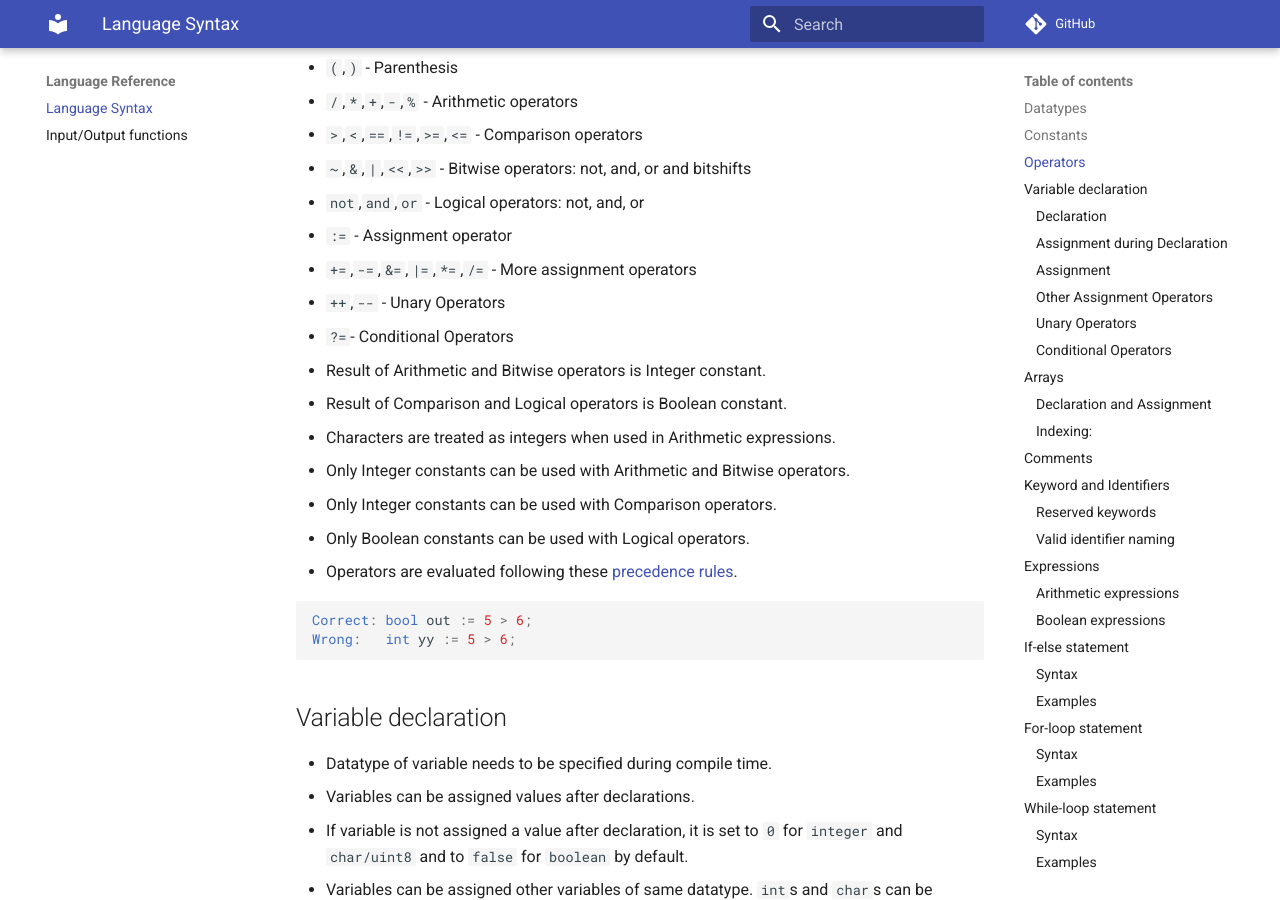
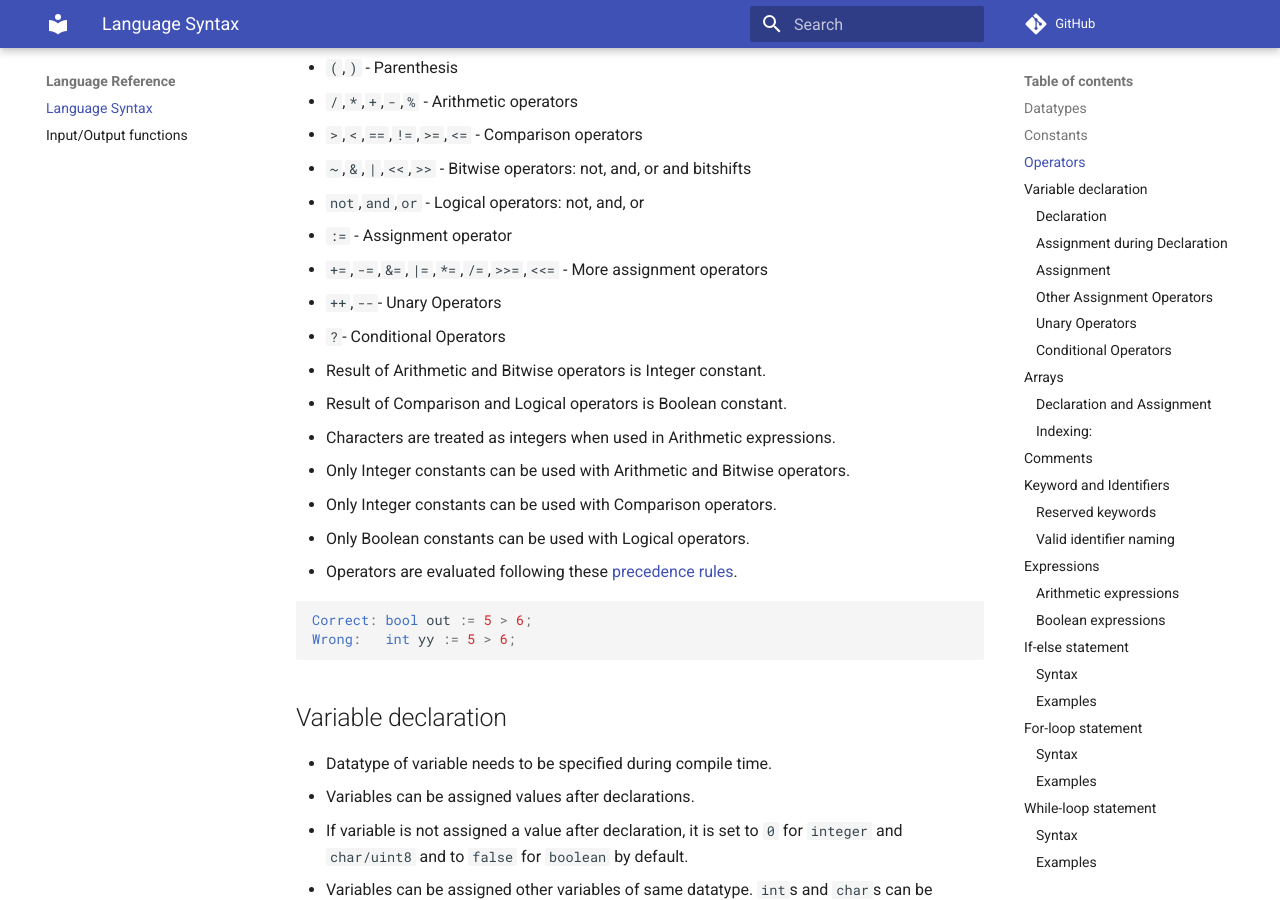
Before and after one commit to VedantParanjape/simpPRU, an MkDocs documentation site: the page built from docs/language-reference/language.md, in a window 1280 px wide and 900 px high, scrolled down 994 px. Built offline with MkDocs 1.6.1 and Material for MkDocs 9.7.7, drawn with Linux system fonts in a browser that asks for light colours; comment, search, counter and statistics services are not loaded.

```diff
--- a/docs/language-reference/language.md
+++ b/docs/language-reference/language.md
@@ -29,9 +29,9 @@
 * `~`,`&`,`|`,`<<`,`>>` - Bitwise operators: not, and, or and bitshifts
 * `not`,`and`,`or` - Logical operators: not, and, or
 * `:=` - Assignment operator
-* `+=`,`-=`,`&=`,`|=`,`*=`,`/=` - More assignment operators
-* `++`,`--` - Unary Operators
-* `?=`- Conditional Operators
+* `+=`,`-=`,`&=`,`|=`,`*=`,`/=`,`>>=`,`<<=` - More assignment operators
+* `++`,`--`- Unary Operators
+* `?`- Conditional Operators
 
 * Result of Arithmetic and Bitwise operators is Integer constant.
 * Result of Comparison and Logical operators is Boolean constant.
```
Also changed, not shown: docs/usage/usage-simppru-console.md (+0 -2 lines).
